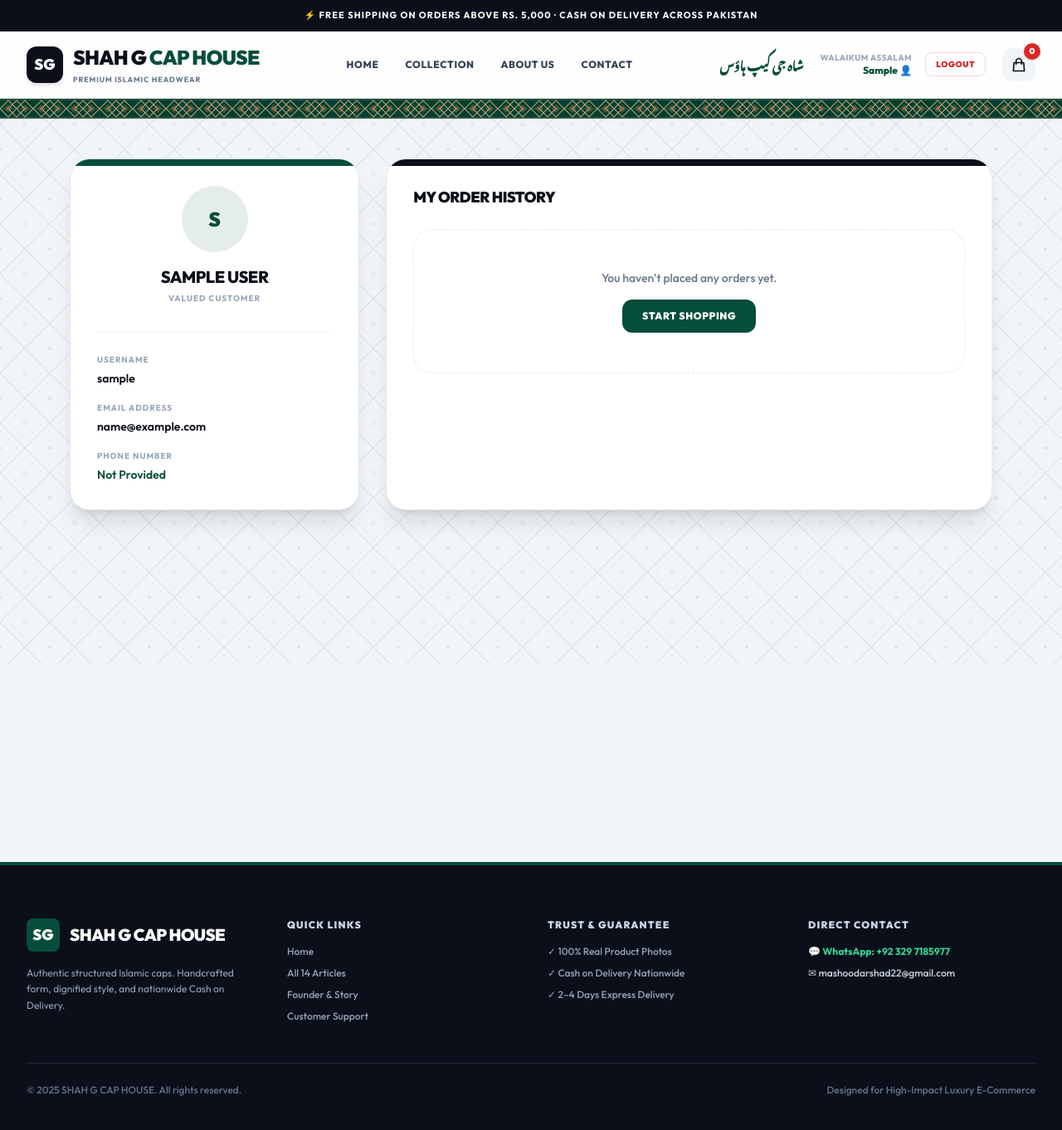
After one commit to MashoodArshad/topistore, a Django app: page /accounts/profile/ in a window 1280 px wide. The commit adds this page. Shown: the whole page at 83% size. Run offline with Django 5.2, Linux system fonts and the light colour scheme; the visitor is signed in with stand-in values (Sample User, id 1); data that the repository does not hold is empty; parts of the project's set-up code (start-up, migrations or seed data) failed here and were passed over; some libraries are stand-ins or nearby versions; some web fonts are replaced.

Commit message:
Phase 6 Day 18: Link orders to authenticated users, pre-fill checkout, profile page setup

```diff
--- a/accounts/urls.py
+++ b/accounts/urls.py
@@ -7,4 +7,5 @@ urlpatterns = [
     path('register/', views.register_view, name='register'),
     path('login/', views.login_view, name='login'),
     path('logout/', views.logout_view, name='logout'),
+    path('profile/', views.profile_view, name='profile'),  # 👈 Link updated!
 ]
--- a/accounts/views.py
+++ b/accounts/views.py
@@ -53,3 +53,16 @@ def logout_view(request):
     logout(request)
     messages.info(request, "You have been logged out securely.")
     return redirect('core:home')
+from django.contrib.auth.decorators import login_required
+from orders.models import Order  # Import Order model taake orders history profile page par dikha sakein
+
+@login_required
+def profile_view(request):
+    """
+    Displays User personal info and their past orders list.
+    """
+    user_orders = Order.objects.filter(user=request.user)
+    context = {
+        'orders': user_orders,
+    }
+    return render(request, 'accounts/profile.html', context)
--- /dev/null
+++ b/templates/accounts/profile.html
@@ -0,0 +1,87 @@
+{% extends 'base.html' %}
+{% block title %}My Profile — Shah G Cap House{% endblock %}
+
+{% block content %}
+<div class="max-w-6xl mx-auto px-5 py-12">
+    <div class="grid grid-cols-1 lg:grid-cols-3 gap-8">
+
+        <!-- Profile info panel -->
+        <div class="lg:col-span-1 bg-white rounded-3xl border border-slate-200 shadow-xl p-8 relative h-fit overflow-hidden">
+            <div class="absolute top-0 left-0 w-full h-2 bg-brand-emerald"></div>
+
+            <div class="flex flex-col items-center text-center">
+                <div class="w-20 h-20 bg-brand-emerald/10 text-brand-emerald rounded-full flex items-center justify-center font-black text-2xl mb-4">
+                    {{ user.username|slice:":1"|upper }}
+                </div>
+                <h3 class="text-xl font-extrabold text-brand-dark uppercase tracking-tight">
+                    {{ user.first_name }} {{ user.last_name }}
+                </h3>
+                <p class="text-[10px] text-slate-400 font-bold tracking-widest uppercase mt-1">Valued Customer</p>
+            </div>
+
+            <div class="mt-8 space-y-4 text-sm border-t border-slate-100 pt-6">
+                <div>
+                    <span class="text-[10px] font-bold text-slate-400 uppercase tracking-widest block">Username</span>
+                    <span class="font-semibold text-brand-dark mt-0.5 block">{{ user.username }}</span>
+                </div>
+                <div>
+                    <span class="text-[10px] font-bold text-slate-400 uppercase tracking-widest block">Email Address</span>
+                    <span class="font-semibold text-brand-dark mt-0.5 block">{{ user.email|default:"Not Provided" }}</span>
+                </div>
+                <div>
+                    <span class="text-[10px] font-bold text-slate-400 uppercase tracking-widest block">Phone Number</span>
+                    <span class="font-semibold text-brand-emerald mt-0.5 block">
+                        {{ user.profile.phone|default:"Not Provided" }}
+                    </span>
+                </div>
+            </div>
+        </div>
+
+        <!-- Orders History inside Profile Panel -->
+        <div class="lg:col-span-2 bg-white rounded-3xl border border-slate-200 shadow-xl p-8 relative overflow-hidden">
+            <div class="absolute top-0 left-0 w-full h-2 bg-brand-dark"></div>
+
+            <h2 class="text-lg font-black uppercase text-brand-dark tracking-tight mb-6">MY ORDER HISTORY</h2>
+
+            {% if orders %}
+            <div class="space-y-4">
+                {% for order in orders %}
+                <div class="border border-slate-100 bg-slate-50/50 hover:bg-slate-50 rounded-2xl p-5 flex flex-col sm:flex-row justify-between items-start sm:items-center gap-4 transition duration-200">
+                    <div>
+                        <div class="flex items-center gap-2">
+                            <span class="text-xs font-black text-brand-dark uppercase">{{ order.order_number }}</span>
+                            <span class="text-[10px] px-2.5 py-1 font-bold rounded-full uppercase tracking-wider
+                                {% if order.status == 'Delivered' %}bg-green-100 text-green-800
+                                {% elif order.status == 'Pending' %}bg-amber-100 text-amber-800
+                                {% else %}bg-blue-100 text-blue-800{% endif %}">
+                                {{ order.status }}
+                            </span>
+                        </div>
+                        <p class="text-[11px] text-slate-400 font-semibold uppercase mt-1">Placed on: {{ order.created_at|date:"d M Y" }}</p>
+                    </div>
+
+                    <div class="flex items-center gap-5 w-full sm:w-auto justify-between sm:justify-end">
+                        <div class="text-left sm:text-right">
+                            <span class="text-[10px] text-slate-400 font-bold block uppercase tracking-wider">Grand Total</span>
+                            <span class="text-sm font-black text-brand-emerald block">Rs. {{ order.total_cost|floatformat:0 }}</span>
+                        </div>
+                        <a href="{% url 'orders:order_detail' order.order_number %}" class="bg-brand-dark hover:bg-slate-800 text-white font-extrabold text-[10px] tracking-wider uppercase py-3 px-5 rounded-xl transition">
+                            View Invoice
+                        </a>
+                    </div>
+                </div>
+                {% endfor %}
+            </div>
+            {% else %}
+            <div class="text-center py-12 border border-dashed border-slate-200 rounded-3xl">
+                <p class="text-sm text-slate-500 font-medium">You haven't placed any orders yet.</p>
+                <a href="{% url 'products:product_list' %}" class="inline-block mt-4 text-xs font-black uppercase tracking-wider bg-brand-emerald text-white py-3 px-6 rounded-xl hover:bg-emerald-800 transition">
+                    Start Shopping
+                </a>
+            </div>
+            {% endif %}
+        </div>
+
+    </div>
+</div>
+{% endblock %}
--- a/templates/base.html
+++ b/templates/base.html
@@ -140,13 +140,14 @@
                     <div class="hidden lg:block urdu-signature font-bold select-none">
                         شاہ جی کیپ ہاؤس
                     </div>
-                    <!-- Auth Actions -->
+                                        <!-- Auth Actions -->
                     <div class="hidden md:flex items-center gap-4">
                         {% if user.is_authenticated %}
-                            <div class="text-right">
+                            <!-- Updated to lead to profile page -->
+                            <a href="{% url 'accounts:profile' %}" class="text-right group block">
                                 <span class="text-[10px] text-slate-400 block uppercase font-bold tracking-wider leading-none">Walaikum Assalam</span>
-                                <span class="text-xs font-extrabold text-brand-emerald block mt-1 leading-none">{{ user.first_name|default:user.username }}</span>
-                            </div>
+                                <span class="text-xs font-extrabold text-brand-emerald block mt-1 leading-none group-hover:underline">{{ user.first_name|default:user.username }} 👤</span>
+                            </a>
                             <a href="{% url 'accounts:logout' %}" class="text-[10px] font-black uppercase tracking-wider text-brand-red border border-brand-red/20 hover:bg-brand-red hover:text-white px-3 py-1.5 rounded-lg transition">Logout</a>
                         {% else %}
                             <a href="{% url 'accounts:login' %}" class="text-xs font-extrabold uppercase tracking-wider text-slate-700 hover:text-brand-emerald transition">Login</a>
@@ -182,9 +183,9 @@
             <a href="{% url 'core:about' %}" class="block text-sm font-extrabold uppercase tracking-wider text-slate-800 py-1">About Us</a>
             <a href="{% url 'core:contact' %}" class="block text-sm font-extrabold uppercase tracking-wider text-slate-800 py-1">Contact</a>
 
-            <div class="border-t border-slate-100 pt-3 mt-2 space-y-2">
+                       <div class="border-t border-slate-100 pt-3 mt-2 space-y-2">
                 {% if user.is_authenticated %}
-                    <p class="text-xs font-bold text-brand-emerald">Salam, {{ user.first_name|default:user.username }}!</p>
+                    <a href="{% url 'accounts:profile' %}" class="block text-xs font-extrabold text-brand-emerald hover:underline py-1">Salam, {{ user.first_name|default:user.username }}! 👤 (View Profile)</a>
                     <a href="{% url 'accounts:logout' %}" class="block text-center text-xs font-black uppercase tracking-wider text-white bg-brand-red py-3 rounded-xl">Logout</a>
                 {% else %}
                     <a href="{% url 'accounts:login' %}" class="block text-center text-xs font-extrabold uppercase tracking-wider text-slate-700 bg-slate-100 py-3 rounded-xl">Login</a>
```
Also changed, not shown: orders/models.py (+13 -9 lines), orders/views.py (+25 -15 lines), templates/accounts/register.html (+15 -4 lines), orders/migrations/0003_order_user_alter_order_session_key.py (added).
